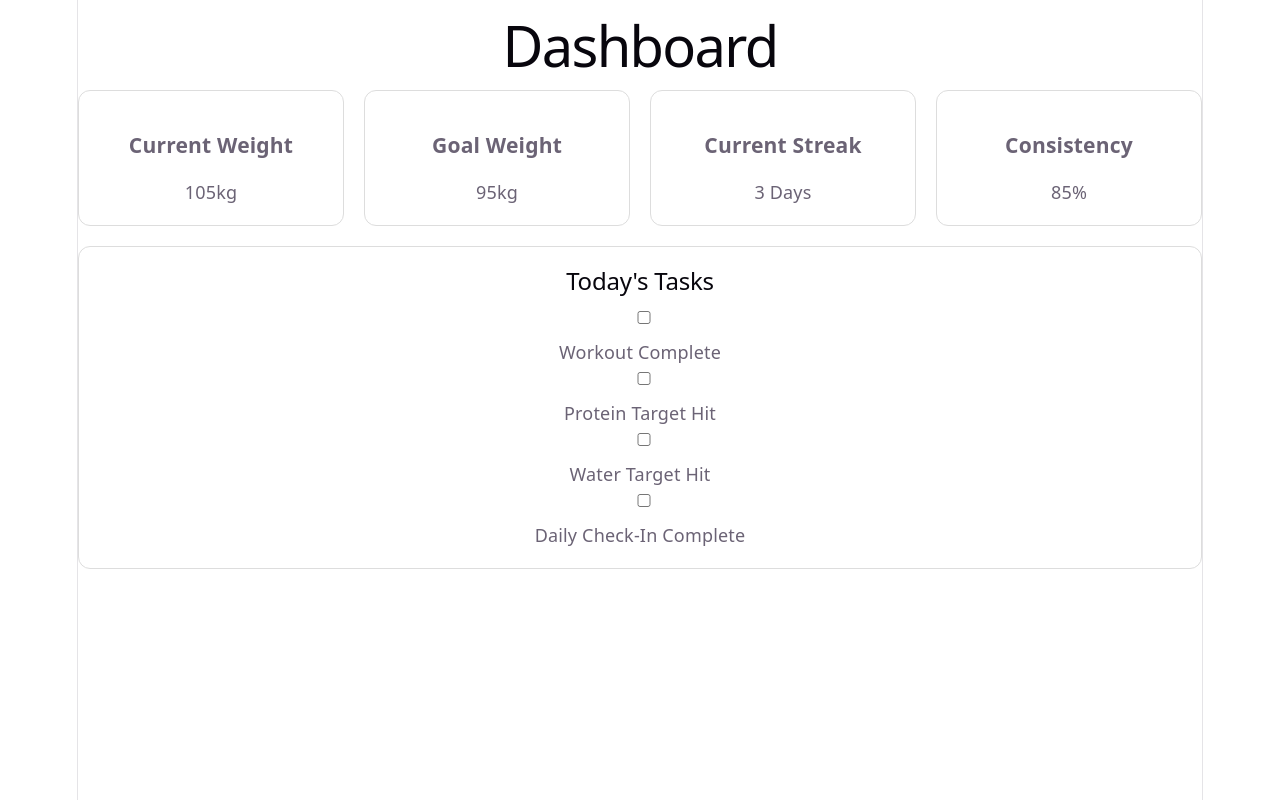
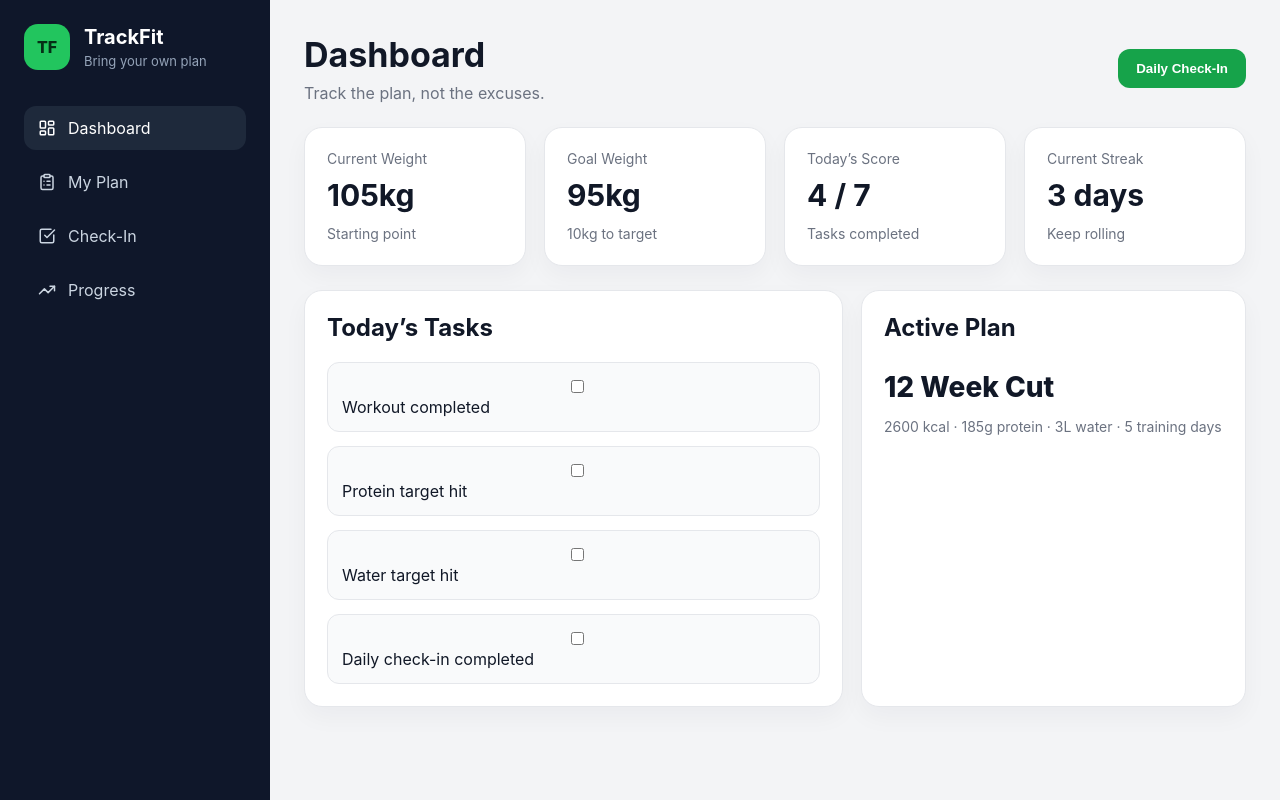
Before and after one commit to haamip/FitnessTracker, a React (Vite) app: page / in a window 1280 px wide. Built offline with nearby package versions, Linux system fonts and the light colour scheme.

Commit message:
Add styled app shell and starter pages

```diff
--- a/src/App.jsx
+++ b/src/App.jsx
@@ -1,18 +1,25 @@
 import { BrowserRouter, Routes, Route } from "react-router-dom";
+import Sidebar from "./components/Sidebar";
 import Dashboard from "./pages/Dashboard";
 import PlanSetup from "./pages/PlanSetup";
 import CheckIn from "./pages/CheckIn";
 import Progress from "./pages/Progress";
+import "./index.css";
 
 function App() {
   return (
     <BrowserRouter>
+      <div className="app-shell">
+        <Sidebar />
+        <main className="main-content">
           <Routes>
             <Route path="/" element={<Dashboard />} />
             <Route path="/plan" element={<PlanSetup />} />
             <Route path="/checkin" element={<CheckIn />} />
             <Route path="/progress" element={<Progress />} />
           </Routes>
+        </main>
+      </div>
     </BrowserRouter>
   );
 }
--- a/src/components/Sidebar.jsx
+++ b/src/components/Sidebar.jsx
@@ -0,0 +1,25 @@
+import { NavLink } from "react-router-dom";
+import { LayoutDashboard, ClipboardList, CheckSquare, TrendingUp } from "lucide-react";
+
+function Sidebar() {
+  return (
+    <aside className="sidebar">
+      <div className="brand">
+        <div className="logo">TF</div>
+        <div>
+          <h2>TrackFit</h2>
+          <p>Bring your own plan</p>
+        </div>
+      </div>
+
+      <nav className="nav">
+        <NavLink to="/"><LayoutDashboard size={18} /> Dashboard</NavLink>
+        <NavLink to="/plan"><ClipboardList size={18} /> My Plan</NavLink>
+        <NavLink to="/checkin"><CheckSquare size={18} /> Check-In</NavLink>
+        <NavLink to="/progress"><TrendingUp size={18} /> Progress</NavLink>
+      </nav>
+    </aside>
+  );
+}
+
+export default Sidebar;
--- a/src/components/StatCard.jsx
+++ b/src/components/StatCard.jsx
@@ -0,0 +1,11 @@
+function StatCard({ label, value, note }) {
+  return (
+    <div className="stat-card">
+      <p>{label}</p>
+      <h3>{value}</h3>
+      <span>{note}</span>
+    </div>
+  );
+}
+
+export default StatCard;
--- a/src/index.css
+++ b/src/index.css
@@ -1,149 +1,220 @@
-:root {
-  --text: #6b6375;
-  --text-h: #08060d;
-  --bg: #fff;
-  --border: #e5e4e7;
-  --code-bg: #f4f3ec;
-  --accent: #aa3bff;
-  --accent-bg: rgba(170, 59, 255, 0.1);
-  --accent-border: rgba(170, 59, 255, 0.5);
-  --social-bg: rgba(244, 243, 236, 0.5);
-  --shadow:
-    rgba(0, 0, 0, 0.1) 0 10px 15px -3px, rgba(0, 0, 0, 0.05) 0 4px 6px -2px;
-
-  --sans: system-ui, 'Segoe UI', Roboto, sans-serif;
-  --heading: system-ui, 'Segoe UI', Roboto, sans-serif;
-  --mono: ui-monospace, Consolas, monospace;
-
-  font: 18px/145% var(--sans);
-  letter-spacing: 0.18px;
-  color-scheme: light dark;
-  color: var(--text);
-  background: var(--bg);
-  font-synthesis: none;
-  text-rendering: optimizeLegibility;
-  -webkit-font-smoothing: antialiased;
-  -moz-osx-font-smoothing: grayscale;
-
-  @media (max-width: 1024px) {
-    font-size: 16px;
-  }
-}
-
-@media (prefers-color-scheme: dark) {
-  :root {
-    --text: #9ca3af;
-    --text-h: #f3f4f6;
-    --bg: #16171d;
-    --border: #2e303a;
-    --code-bg: #1f2028;
-    --accent: #c084fc;
-    --accent-bg: rgba(192, 132, 252, 0.15);
-    --accent-border: rgba(192, 132, 252, 0.5);
-    --social-bg: rgba(47, 48, 58, 0.5);
-    --shadow:
-      rgba(0, 0, 0, 0.4) 0 10px 15px -3px, rgba(0, 0, 0, 0.25) 0 4px 6px -2px;
-  }
-
-  #social .button-icon {
-    filter: invert(1) brightness(2);
-  }
+* {
+  box-sizing: border-box;
 }
 
 body {
   margin: 0;
+  font-family: Inter, Arial, sans-serif;
+  background: #f3f4f6;
+  color: #111827;
 }
 
-#root {
-  width: 1126px;
-  max-width: 100%;
-  margin: 0 auto;
-  text-align: center;
-  border-inline: 1px solid var(--border);
-  min-height: 100svh;
+.app-shell {
+  display: flex;
+  min-height: 100vh;
+}
+
+.sidebar {
+  width: 270px;
+  background: #0f172a;
+  color: white;
+  padding: 24px;
+}
+
+.brand {
+  display: flex;
+  gap: 14px;
+  align-items: center;
+  margin-bottom: 36px;
+}
+
+.logo {
+  width: 46px;
+  height: 46px;
+  border-radius: 14px;
+  background: #22c55e;
+  display: grid;
+  place-items: center;
+  font-weight: 800;
+  color: #052e16;
+}
+
+.brand h2 {
+  margin: 0;
+  font-size: 20px;
+}
+
+.brand p {
+  margin: 4px 0 0;
+  color: #94a3b8;
+  font-size: 13px;
+}
+
+.nav {
   display: flex;
   flex-direction: column;
-  box-sizing: border-box;
+  gap: 10px;
 }
 
-h1,
-h2 {
-  font-family: var(--heading);
-  font-weight: 500;
-  color: var(--text-h);
+.nav a {
+  display: flex;
+  align-items: center;
+  gap: 12px;
+  color: #cbd5e1;
+  text-decoration: none;
+  padding: 12px 14px;
+  border-radius: 12px;
 }
 
-h1 {
-  font-size: 56px;
-  letter-spacing: -1.68px;
-  margin: 32px 0;
-  @media (max-width: 1024px) {
-    font-size: 36px;
-    margin: 20px 0;
-  }
-}
-h2 {
-  font-size: 24px;
-  line-height: 118%;
-  letter-spacing: -0.24px;
-  margin: 0 0 8px;
-  @media (max-width: 1024px) {
-    font-size: 20px;
-  }
-}
-p {
-  margin: 0;
+.nav a:hover,
+.nav a.active {
+  background: #1e293b;
+  color: white;
 }
 
-code,
-.counter {
-  font-family: var(--mono);
-  display: inline-flex;
-  border-radius: 4px;
-  color: var(--text-h);
+.main-content {
+  flex: 1;
+  padding: 34px;
 }
 
-code {
-  font-size: 15px;
-  line-height: 135%;
-  padding: 4px 8px;
-  background: var(--code-bg);
-}
-.main {
-  padding: 30px;
+.page-header {
+  display: flex;
+  justify-content: space-between;
+  align-items: center;
+  margin-bottom: 24px;
 }
 
-.card-grid {
+.page-header h1 {
+  margin: 0;
+  font-size: 34px;
+}
+
+.page-header p {
+  margin: 8px 0 0;
+  color: #6b7280;
+}
+
+.primary-btn {
+  border: none;
+  background: #16a34a;
+  color: white;
+  padding: 12px 18px;
+  border-radius: 12px;
+  font-weight: 700;
+  cursor: pointer;
+}
+
+.primary-btn:hover {
+  background: #15803d;
+}
+
+.stats-grid {
   display: grid;
   grid-template-columns: repeat(4, 1fr);
-  gap: 20px;
-  margin-top: 20px;
+  gap: 18px;
+  margin-bottom: 24px;
 }
 
-.card {
+.stat-card,
+.panel {
   background: white;
-  border-radius: 12px;
-  padding: 20px;
-  border: 1px solid #ddd;
+  border: 1px solid #e5e7eb;
+  border-radius: 18px;
+  padding: 22px;
+  box-shadow: 0 10px 25px rgba(15, 23, 42, 0.04);
 }
 
-.panel {
-  background: white;
+.stat-card p {
+  margin: 0;
+  color: #6b7280;
+  font-size: 14px;
+}
+
+.stat-card h3 {
+  margin: 10px 0;
+  font-size: 30px;
+}
+
+.stat-card span,
+.muted {
+  color: #6b7280;
+  font-size: 14px;
+}
+
+.dashboard-grid {
+  display: grid;
+  grid-template-columns: 1.4fr 1fr;
+  gap: 18px;
+}
+
+.panel h2 {
+  margin-top: 0;
+}
+
+.task-list {
+  display: grid;
+  gap: 14px;
+}
+
+.task-list label {
+  background: #f9fafb;
+  border: 1px solid #e5e7eb;
+  padding: 14px;
   border-radius: 12px;
-  padding: 20px;
-  border: 1px solid #ddd;
-  margin-top: 20px;
+}
+
+.big-text {
+  font-size: 28px;
+  font-weight: 800;
+  margin-bottom: 8px;
+}
+
+.form-panel {
+  max-width: 560px;
+}
+
+.form-panel label {
+  display: block;
+  margin: 14px 0 6px;
+  font-weight: 700;
 }
 
 input,
 select {
   width: 100%;
-  padding: 10px;
-  margin-top: 5px;
-  margin-bottom: 15px;
+  border: 1px solid #d1d5db;
+  border-radius: 12px;
+  padding: 12px;
+  font-size: 15px;
 }
 
-button {
-  padding: 12px 20px;
-  cursor: pointer;
+.placeholder-chart {
+  height: 220px;
+  border-radius: 14px;
+  background: repeating-linear-gradient(
+    45deg,
+    #f9fafb,
+    #f9fafb 10px,
+    #eef2f7 10px,
+    #eef2f7 20px
+  );
+  display: grid;
+  place-items: center;
+  color: #6b7280;
+  font-weight: 700;
 }
+
+@media (max-width: 900px) {
+  .app-shell {
+    flex-direction: column;
+  }
+
+  .sidebar {
+    width: 100%;
+  }
+
+  .stats-grid,
+  .dashboard-grid {
+    grid-template-columns: 1fr;
+  }
+}
--- a/src/pages/CheckIn.jsx
+++ b/src/pages/CheckIn.jsx
@@ -1,21 +1,25 @@
 function CheckIn() {
   return (
     <div>
-      <h1>Daily Check-In</h1>
+      <div className="page-header">
+        <div>
+          <h1>Daily Check-In</h1>
+          <p>Small daily inputs. Big long-term proof.</p>
+        </div>
+      </div>
 
-      <div className="panel">
-
+      <section className="panel form-panel">
         <label>Weight</label>
-        <input type="number" />
+        <input type="number" placeholder="105" />
 
         <label>Protein</label>
-        <input type="number" />
+        <input type="number" placeholder="185" />
 
-        <label>Water (L)</label>
-        <input type="number" />
+        <label>Water</label>
+        <input type="number" placeholder="3" />
 
         <label>Calories</label>
-        <input type="number" />
+        <input type="number" placeholder="2600" />
 
         <label>Mood</label>
         <select>
@@ -25,9 +29,8 @@ function CheckIn() {
           <option>Poor</option>
         </select>
 
-        <button>Submit Check-In</button>
-
-      </div>
+        <button className="primary-btn">Submit Check-In</button>
+      </section>
     </div>
   );
 }
--- a/src/pages/Dashboard.jsx
+++ b/src/pages/Dashboard.jsx
@@ -1,37 +1,39 @@
+import StatCard from "../components/StatCard";
+
 function Dashboard() {
   return (
     <div>
-      <h1>Dashboard</h1>
-
-      <div className="card-grid">
-        <div className="card">
-          <h3>Current Weight</h3>
-          <p>105kg</p>
+      <div className="page-header">
+        <div>
+          <h1>Dashboard</h1>
+          <p>Track the plan, not the excuses.</p>
         </div>
-
-        <div className="card">
-          <h3>Goal Weight</h3>
-          <p>95kg</p>
-        </div>
-
-        <div className="card">
-          <h3>Current Streak</h3>
-          <p>3 Days</p>
-        </div>
-
-        <div className="card">
-          <h3>Consistency</h3>
-          <p>85%</p>
-        </div>
+        <button className="primary-btn">Daily Check-In</button>
       </div>
 
-      <div className="panel">
-        <h2>Today's Tasks</h2>
+      <div className="stats-grid">
+        <StatCard label="Current Weight" value="105kg" note="Starting point" />
+        <StatCard label="Goal Weight" value="95kg" note="10kg to target" />
+        <StatCard label="Today’s Score" value="4 / 7" note="Tasks completed" />
+        <StatCard label="Current Streak" value="3 days" note="Keep rolling" />
+      </div>
 
-        <label><input type="checkbox" /> Workout Complete</label>
-        <label><input type="checkbox" /> Protein Target Hit</label>
-        <label><input type="checkbox" /> Water Target Hit</label>
-        <label><input type="checkbox" /> Daily Check-In Complete</label>
+      <div className="dashboard-grid">
+        <section className="panel">
+          <h2>Today’s Tasks</h2>
+          <div className="task-list">
+            <label><input type="checkbox" /> Workout completed</label>
+            <label><input type="checkbox" /> Protein target hit</label>
+            <label><input type="checkbox" /> Water target hit</label>
+            <label><input type="checkbox" /> Daily check-in completed</label>
+          </div>
+        </section>
+
+        <section className="panel">
+          <h2>Active Plan</h2>
+          <p className="big-text">12 Week Cut</p>
+          <p className="muted">2600 kcal · 185g protein · 3L water · 5 training days</p>
+        </section>
       </div>
     </div>
   );
--- a/src/pages/PlanSetup.jsx
+++ b/src/pages/PlanSetup.jsx
@@ -1,23 +1,34 @@
 function PlanSetup() {
   return (
     <div>
-      <h1>My Plan</h1>
+      <div className="page-header">
+        <div>
+          <h1>My Plan</h1>
+          <p>Set the targets from whatever plan you already have.</p>
+        </div>
+      </div>
 
-      <div className="panel">
+      <section className="panel form-panel">
+        <label>Plan Name</label>
+        <input placeholder="12 Week Cut" />
+
         <label>Goal Weight</label>
         <input type="number" placeholder="95" />
+
+        <label>Daily Calories</label>
+        <input type="number" placeholder="2600" />
 
         <label>Protein Target</label>
         <input type="number" placeholder="185" />
 
-        <label>Water Target (L)</label>
+        <label>Water Target</label>
         <input type="number" placeholder="3" />
 
-        <label>Training Days</label>
+        <label>Training Days Per Week</label>
         <input type="number" placeholder="5" />
 
-        <button>Save Plan</button>
-      </div>
+        <button className="primary-btn">Save Plan</button>
+      </section>
     </div>
   );
 }
--- a/src/pages/Progress.jsx
+++ b/src/pages/Progress.jsx
@@ -1,31 +1,26 @@
+import StatCard from "../components/StatCard";
+
 function Progress() {
   return (
     <div>
-      <h1>Progress</h1>
-
-      <div className="card-grid">
-
-        <div className="card">
-          <h3>Starting Weight</h3>
-          <p>114kg</p>
+      <div className="page-header">
+        <div>
+          <h1>Progress</h1>
+          <p>Evidence beats motivation.</p>
         </div>
-
-        <div className="card">
-          <h3>Current Weight</h3>
-          <p>105kg</p>
-        </div>
-
-        <div className="card">
-          <h3>Total Lost</h3>
-          <p>9kg</p>
-        </div>
-
       </div>
 
-      <div className="panel">
+      <div className="stats-grid">
+        <StatCard label="Starting Weight" value="114kg" note="Original baseline" />
+        <StatCard label="Current Weight" value="105kg" note="Latest check-in" />
+        <StatCard label="Total Lost" value="9kg" note="Solid shift" />
+        <StatCard label="Consistency" value="85%" note="This week" />
+      </div>
+
+      <section className="panel">
         <h2>Weight Trend</h2>
-        <p>Chart goes here later</p>
-      </div>
+        <div className="placeholder-chart">Chart coming next</div>
+      </section>
     </div>
   );
 }
```
Lines whose indentation alone changed are shown as unchanged.
